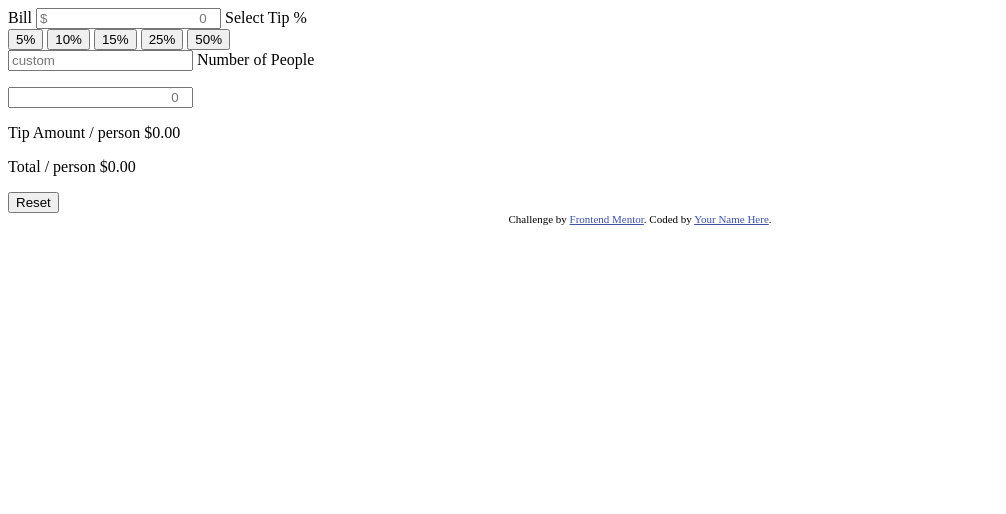
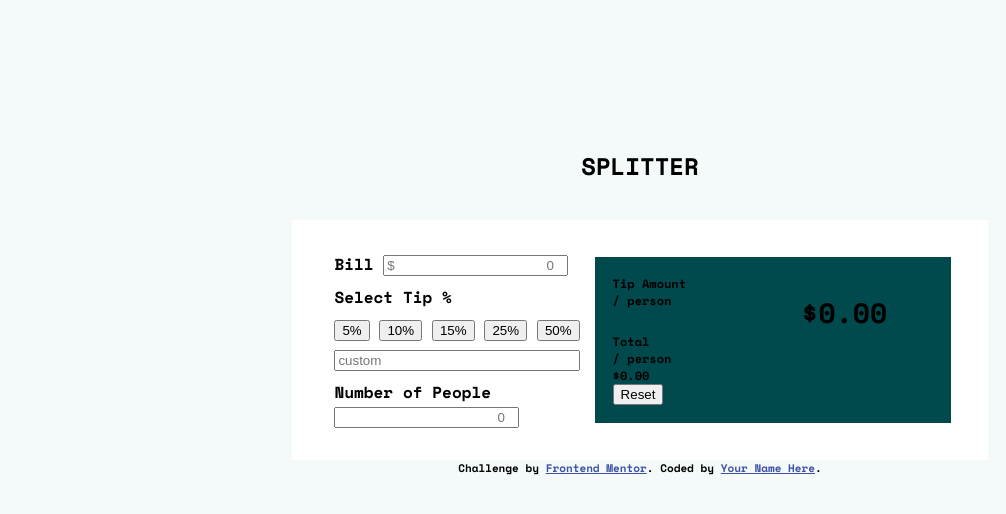
Before and after one commit to Aakarshashetty/tip-calculator-app-main, a plain HTML site: page index.html in a window 1280 px wide. Shown: the whole page, without its empty margins (0-1006 px from the left). Drawn offline with nearby package versions, Linux system fonts and the light colour scheme.

Commit message:
added styles

```diff
--- a/index.html
+++ b/index.html
@@ -16,7 +16,7 @@
   </style>
 </head>
 <body>
-
+<h2>SPLITTER</h2>
   <section class="splitter">
     <div class="left">
       <label>Bill
@@ -35,13 +35,19 @@
         <input type="text" placeholder="                                           0" class="people" />
       </label>
     </div>
-    <div class="right">
+
       <div class="amount">
-        <p>Tip Amount / person <span class="tip-amount">$0.00</span></p>
-        <p>Total / person <span class="tot-amount">$0.00</span></p>
+        <p>Tip Amount </p>
+        <span class="person">/ person<p class="tip-amount">$0.00</p></span>
+
+
+        <p>Total </p>
+        <p>/ person </p>
+        <span class="tot-amount">$0.00</span>
+
         <button class="reset">Reset</button>
       </div>
-    </div>
+
 
   </section>
 
--- a/styles.css
+++ b/styles.css
@@ -1,3 +1,63 @@
-.amount{
+@import url('https://fonts.googleapis.com/css2?family=Space+Mono:wght@700&display=swap');
+
+:root{
+    --strongCyan: hsl(172, 67%, 45%);
+    --veryDarkCyan: hsl(183, 100%, 15%);
+    --darkGrayishCyan: hsl(186, 14%, 43%);
+    --grayishCyan: hsl(184, 14%, 56%);
+    --lightGrayishCyan: hsl(185, 41%, 84%);
+    --veryLightGrayishCyan: hsl(189, 41%, 97%);
+    --white: hsl(0, 0%, 100%);
+}
+p{
+    margin: 0;
+    padding: 0;
+}
+body{
+    padding: 0;
+    margin: 10% 0%;
+    font-family: 'Space Mono', monospace;
+    background-color: var(--veryLightGrayishCyan);
+    display: flex;
+    flex-direction: column;
+    justify-content: center;
+    align-items: center;
+    max-width: 1440px;
+}
+.splitter{
+    background-color: var(--white);
+    display: flex;
+    justify-content: center;
+    padding: 2rem;
 
 }
+.left{
+    display: flex;
+    flex-direction: column;
+    justify-content: space-between;
+    margin: 0px 10px;
+}
+h2{
+    padding-bottom: 1rem;
+}
+.amount{
+    border: 2px solid var(--veryDarkCyan);
+    background-color: var(--veryDarkCyan);
+    padding: 1rem 1rem;
+    margin: 5px;
+    width: 40vh;
+    display: flex;
+    flex-direction: column;
+    justify-content: flex-start;
+    align-items: flex-start;
+    font-size: 12px;
+}
+.person{
+   display: flex;
+}
+.tip-amount{
+    display: inline-block;
+    margin-left: 130px;
+    padding-right: 1.5rem;
+    font-size: 28px;
+}
```
